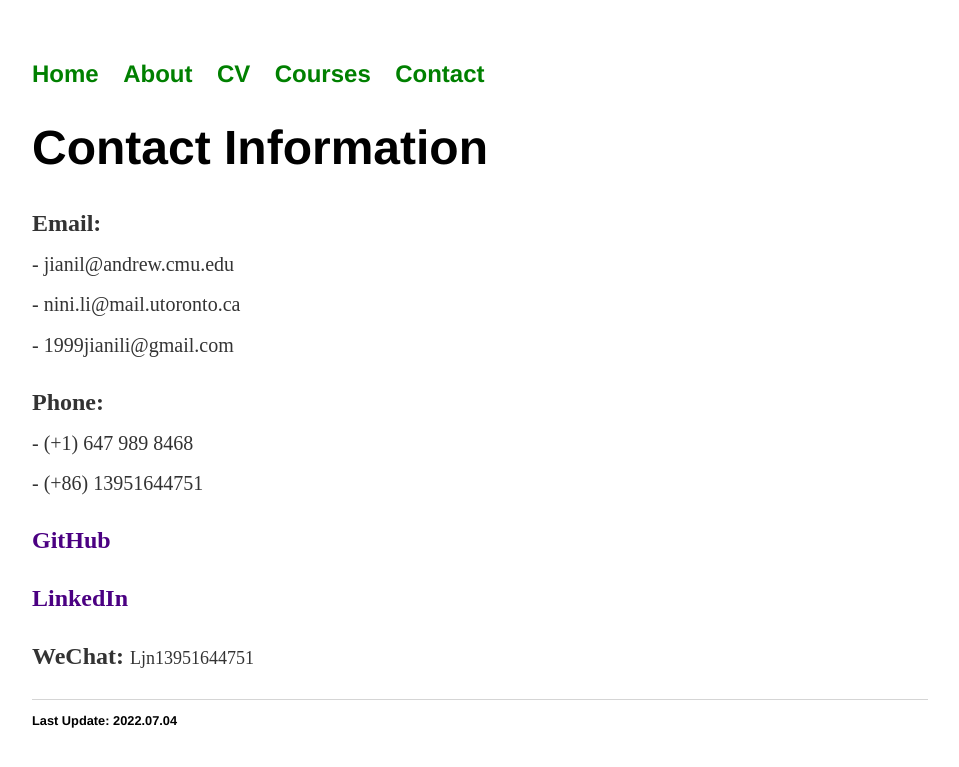
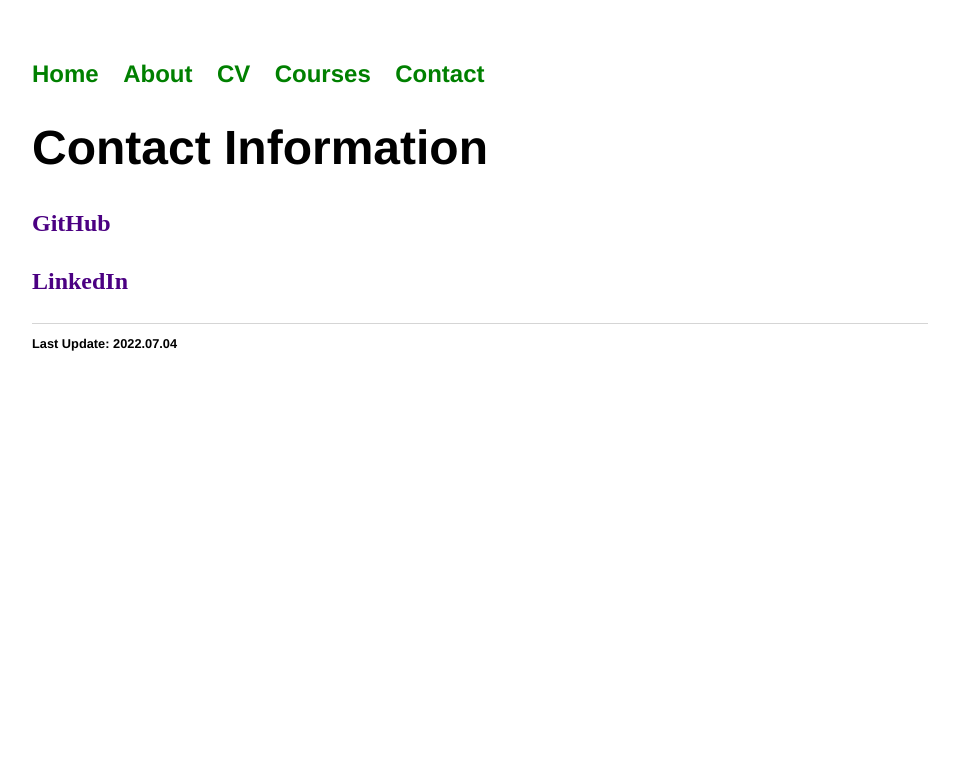
Before and after one commit to ljn1999/ljn1999.github.io, a Jekyll site: the page built from contact/index.html, in a window 1280 px wide. Shown: the top 767 px of the page, without its empty margins (160-1119 px from the left). Built offline with Jekyll 4.4.1, drawn with Linux system fonts in a browser that asks for light colours.

Commit message:
Update index.html

```diff
--- a/contact/index.html
+++ b/contact/index.html
@@ -31,20 +31,9 @@ title: Contact Info
 <div class="blurb">
   <h1>Contact Information</h1>
 
-  <p><b>Email:</b>
-  <br><sub> - jianil@andrew.cmu.edu
-  <br> - nini.li@mail.utoronto.ca
-  <br> - 1999jianili@gmail.com</sub></p>
-
-  <p><b>Phone:</b>
-  <br><sub> - (+1) 647 989 8468
-  <br> - (+86) 13951644751</sub></p>
-
   <p><b><a href="https://github.com/ljn1999"><font size= "5" color="indigo">GitHub</font></a></b> </p>
 
   <p><b><a href="https://www.linkedin.com/in/jiani-li-375137196/"><font size= "5" color="indigo">LinkedIn</font></a></b> </p>
 
-  <p><b>WeChat:</b> <font size= "4">Ljn13951644751</font></p>
-
 
 </div><!-- /.blurb -->
```
